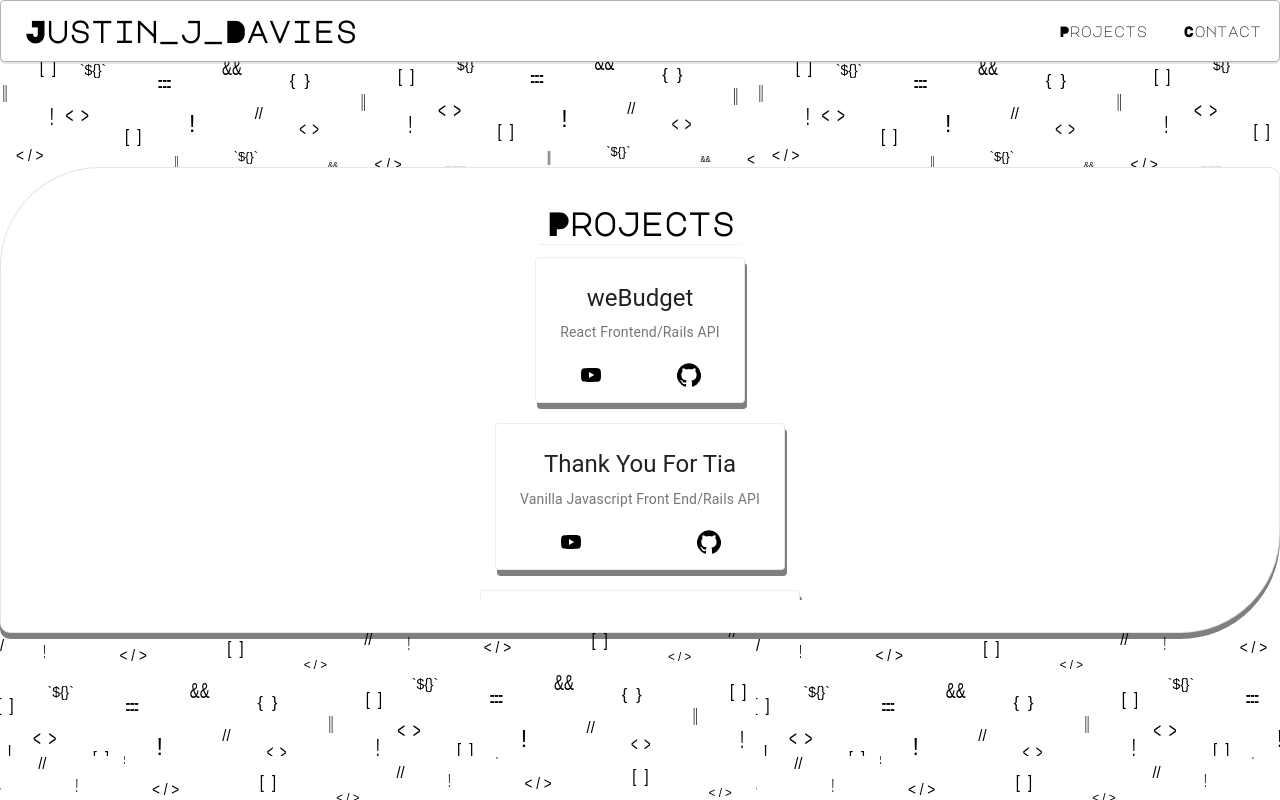
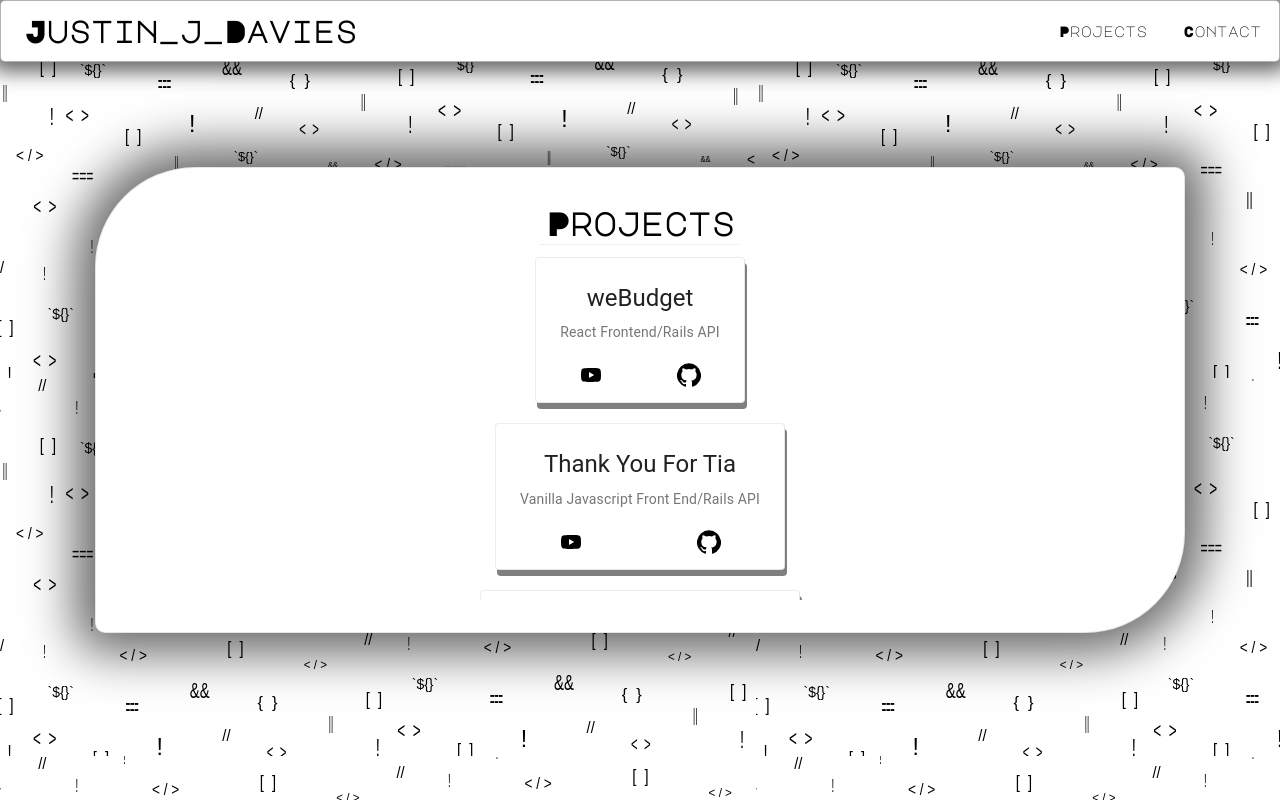
Before and after one commit to Therealjustindude/Portfolio_Website, a React (Create React App) app: page /projects in a window 1280 px wide. Built offline with nearby package versions, Linux system fonts and the light colour scheme; a web font is replaced by a local one.

Commit message:
floating look

```diff
--- a/src/Components/About.js
+++ b/src/Components/About.js
@@ -27,7 +27,7 @@ const StyledDiv = styled.div`
 	align-items: center;
 	flex-wrap: wrap;
 	flex-direction: column;
-	width: 100%;
+	width: 80%;
 	height: 50%;
 	margin: auto;
 	padding: 2rem;
@@ -36,7 +36,7 @@ const StyledDiv = styled.div`
 	border-style: solid;
 	border-width: 1px;
 	border-color: rgba(0,0,0,0.1);
-	box-shadow: 0 6px rgba(0,0,0,0.5);
+	box-shadow: 0px 0px 50px 20px rgba(0,0,0,0.6);
 `
 const StyledA = styled.a`
 	color: black;
--- a/src/Components/Contact.js
+++ b/src/Components/Contact.js
@@ -30,7 +30,7 @@ const Container = styled.div`
 	align-items: center;
 	flex-wrap: wrap;
 	flex-direction: column;
-	width: 100%;
+	width: 80%;
 	height: 50%;
 	margin: auto;
 	padding: 2rem;
@@ -39,7 +39,7 @@ const Container = styled.div`
 	border-style: solid;
 	border-width: 1px;
 	border-color: rgba(0,0,0,0.1);
-	box-shadow: 0 6px rgba(0,0,0,0.5);
+	box-shadow: 0 0px 50px 20px rgba(0,0,0,0.6);
 
 	label{
 		margin: 5px;
--- a/src/Components/Navbar.js
+++ b/src/Components/Navbar.js
@@ -49,7 +49,7 @@ const Container = styled.div`
 	border-style: solid;
 	border-width: 1px;
 	border-radius: 5px;
-	box-shadow: 0 2px rgba(0,0,0,0.1);
+	box-shadow: 0 0px 20px 10px rgba(0,0,0,0.6);
 	border-color: rgba(0,0,0,0.3);
 
 	h1 {
--- a/src/Components/Projects.js
+++ b/src/Components/Projects.js
@@ -29,7 +29,7 @@ const Container = styled.div`
 	align-items: center;
 	flex-direction: column;
 	background: white;
-	width: 100%;
+	width: 80%;
 	height: 50%;
 	margin: auto;
 	overflow:hidden;
@@ -38,7 +38,7 @@ const Container = styled.div`
 	border-style: solid;
 	border-width: 1px;
 	border-color: rgba(0,0,0,0.1);
-	box-shadow: 0px 6px rgba(0,0,0,0.5);
+	box-shadow: 0px 0px 50px 20px rgba(0,0,0,0.6);
 `
 const MediaContainer = styled.div`
 	display: flex;
```
Also changed, not shown: 1 other file (tests, documents, lock files or other folders).
